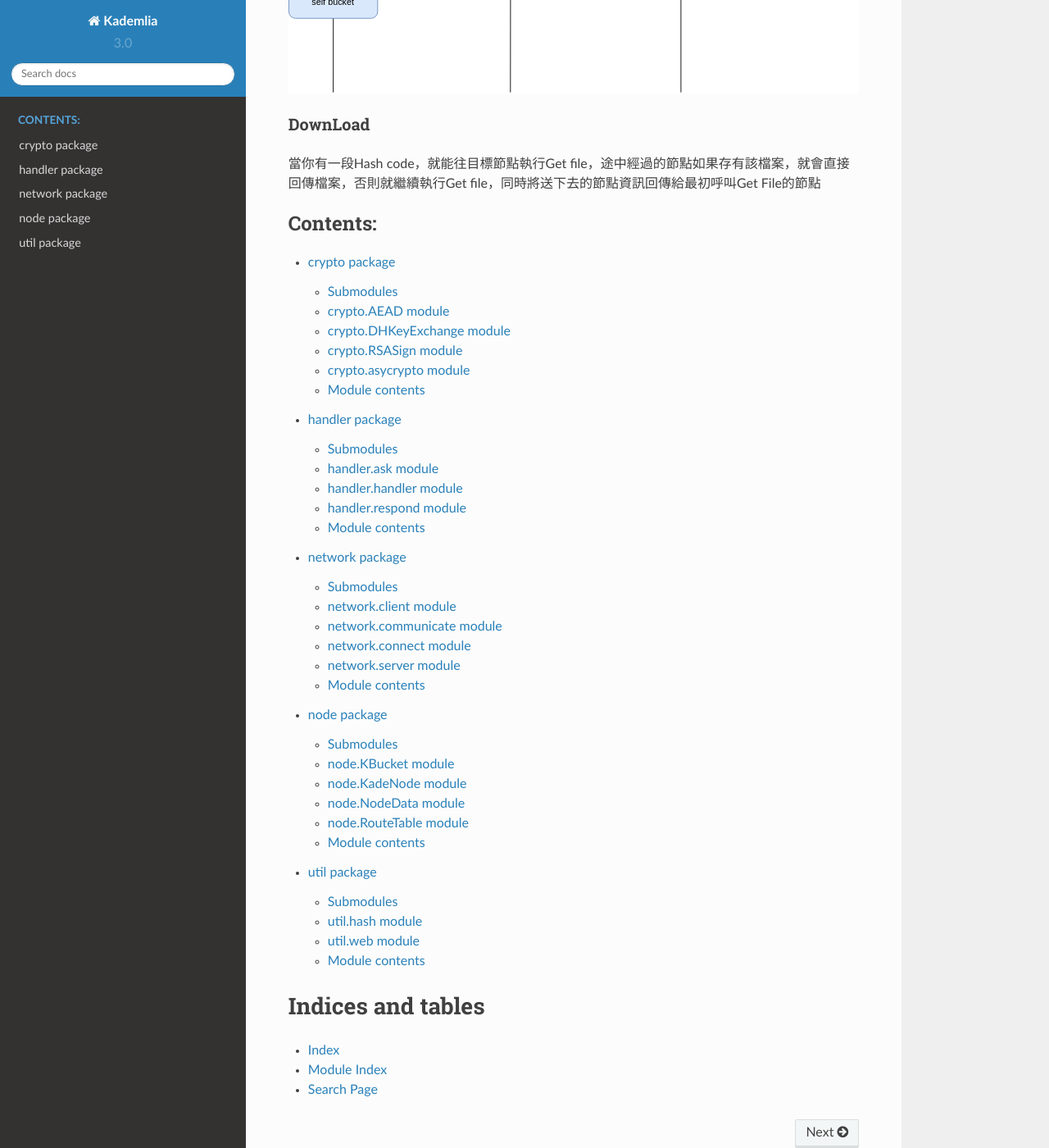
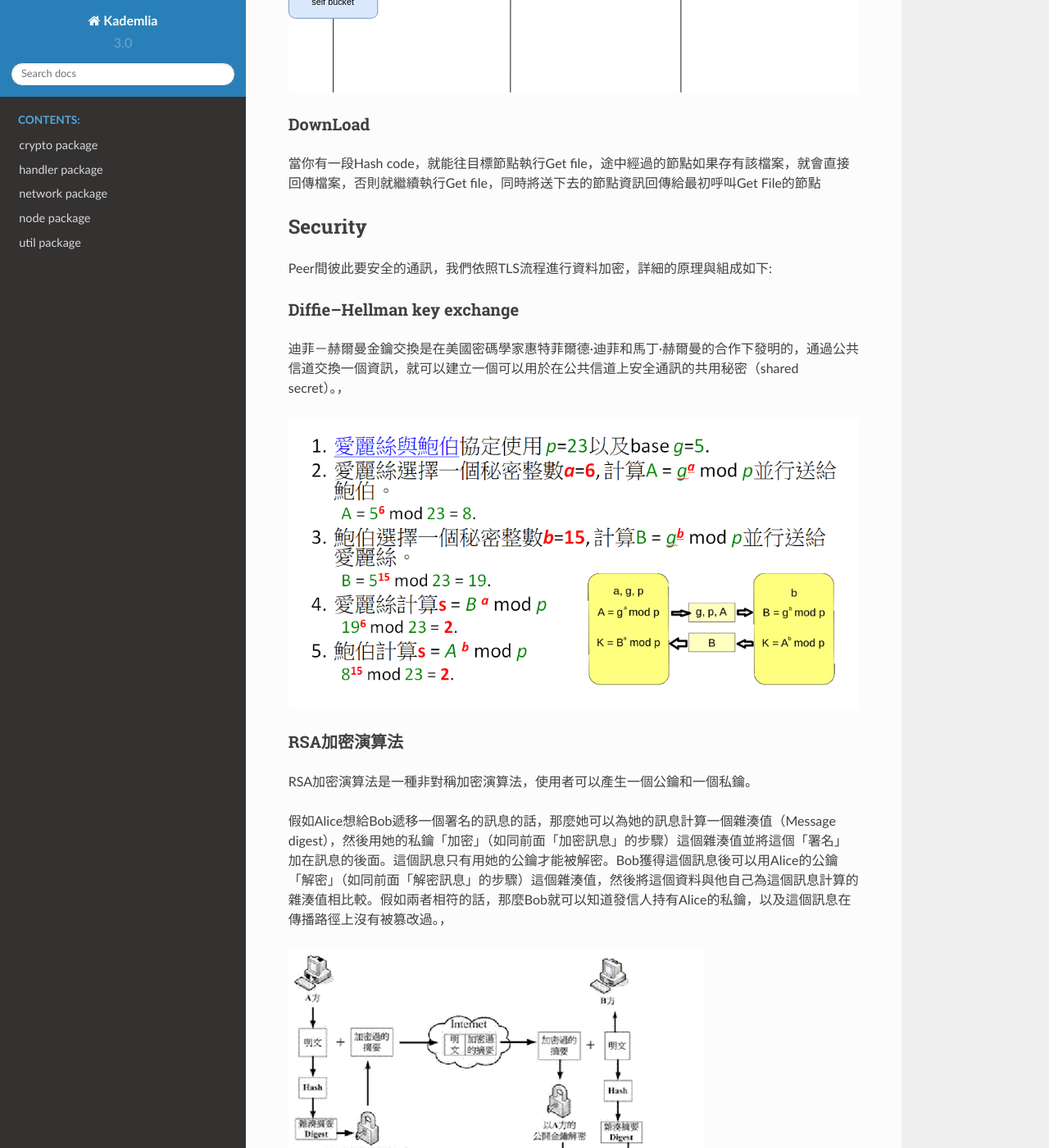
Before and after one commit to Yan-Bin-Lin/Kademilia, a Sphinx documentation site: the page built from doc/index.rst, in a window 1280 px wide and 1400 px high, scrolled down 3799 px. Shown: the whole window at 82% size. Built offline with Sphinx 7.4.7 and the Read the Docs theme 2.0.0, drawn with Linux system fonts in a browser that asks for light colours.

Commit message:
path fix

```diff
--- a/P2PWhisperTest.py
+++ b/P2PWhisperTest.py
@@ -20,7 +20,7 @@ def WhisperTest():
             server.Whisper('11', input('wait for whisper...'))
 
     elif instruc == 'n':
-        with open('Save/00.txt', 'rb') as file:
+        with open('00_Save/00.txt', 'rb') as file:
             s = pickle.load(file)
 
         end = P2PNode(ID = '11', node = s)
--- a/doc/index.rst
+++ b/doc/index.rst
@@ -96,6 +96,36 @@ DownLoad
 當你有一段Hash code，就能往目標節點執行Get file，途中經過的節點如果存有該檔案，就會直接回傳檔案，否則就繼續執行Get file，同時將送下去的節點資訊回傳給最初呼叫Get File的節點
 
 
+Security
+^^^^^^^^
+
+Peer間彼此要安全的通訊，我們依照TLS流程進行資料加密，詳細的原理與組成如下:
+
+Diffie–Hellman key exchange
+'''''''''''''''''''''''''''
+
+迪菲－赫爾曼金鑰交換是在美國密碼學家惠特菲爾德·迪菲和馬丁·赫爾曼的合作下發明的，通過公共信道交換一個資訊，就可以建立一個可以用於在公共信道上安全通訊的共用秘密（shared secret）。，
+
+.. figure:: _static/DH.png
+   :alt:
+
+RSA加密演算法
+'''''''''''''
+
+RSA加密演算法是一種非對稱加密演算法，使用者可以產生一個公鑰和一個私鑰。
+
+假如Alice想給Bob遞移一個署名的訊息的話，那麼她可以為她的訊息計算一個雜湊值（Message digest），然後用她的私鑰「加密」（如同前面「加密訊息」的步驟）這個雜湊值並將這個「署名」加在訊息的後面。這個訊息只有用她的公鑰才能被解密。Bob獲得這個訊息後可以用Alice的公鑰「解密」（如同前面「解密訊息」的步驟）這個雜湊值，然後將這個資料與他自己為這個訊息計算的雜湊值相比較。假如兩者相符的話，那麼Bob就可以知道發信人持有Alice的私鑰，以及這個訊息在傳播路徑上沒有被篡改過。，
+
+.. figure:: _static/sign.png
+   :alt:
+
+流程
+''''
+
+.. figure:: _static/crypto.svg
+   :alt:
+
+
 .. toctree::
    :maxdepth: 2
    :caption: Contents:
```
Also changed, not shown: doc/_static/DH.PNG (added), doc/_static/crypto.svg (added), doc/_static/sign.png (added), 6 other files.
